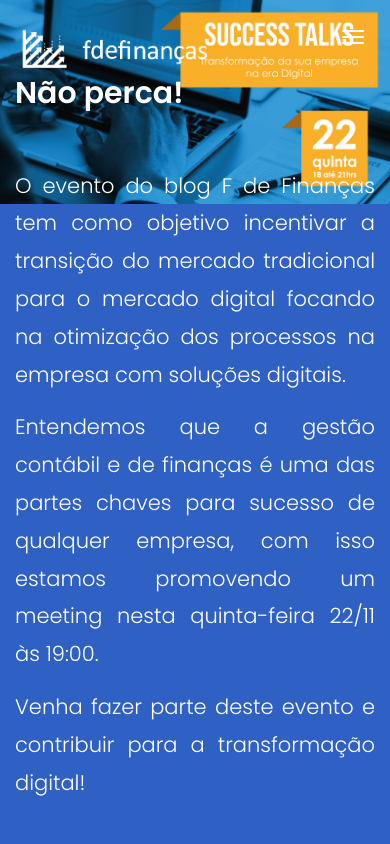
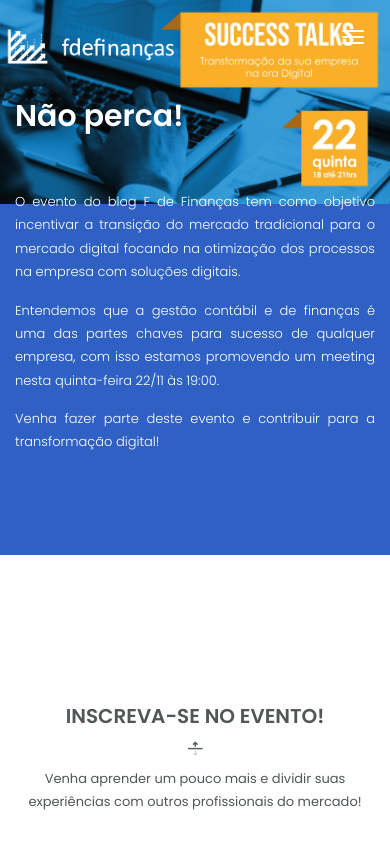
Before and after one commit to markmab/transformacao-digital, a plain HTML site: page index.html in a window 390 px wide. Shown: the top 844 px of the page. Drawn offline with Linux system fonts and the light colour scheme; no server answers.

Commit message:
mobile update

```diff
--- a/css/responsive.css
+++ b/css/responsive.css
@@ -48,7 +48,7 @@
         font-size: 13px;
     }
     .header-area {
-        padding-top: 120px;
+        padding-top: 100px;
         padding-bottom: 100px;
         height: auto;
     }
@@ -95,13 +95,18 @@
         text-align: left;
     }
     .mainmenu-area .logo {
-        margin-left: 15px;
+        margin-left: 1px;
+        width: 50%;
     }
     .toptext{
-        width: 100%
+        width: 100%;
+        font-size: 50px
+    }
+    .jumbotron p{
+        font-size: 13px;
     }
     .midtext{
-        width: 100%
+        width: 100%;
     }
 }
 
```
Also changed, not shown: index.html (+1 -1 lines).
